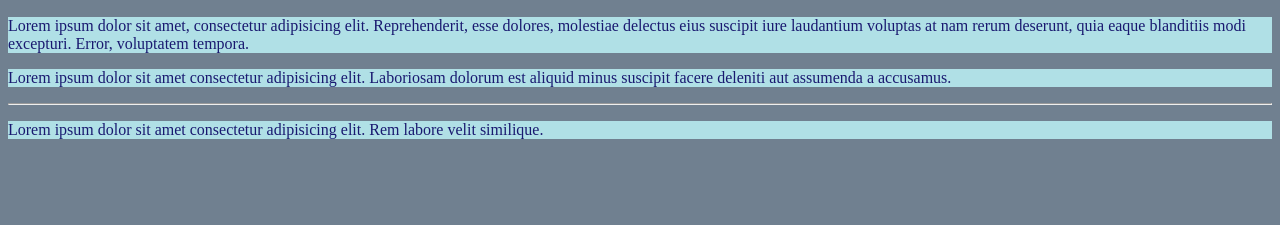
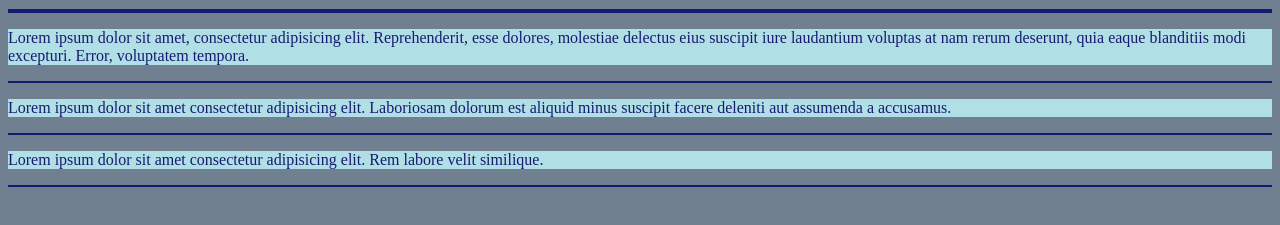
Before and after one commit to dgaleana1/Third-Website, a plain HTML site: page index.html in a window 1280 px wide. Shown: the part 417-642 px from the top of the page. Drawn offline with Linux system fonts and the light colour scheme.

Commit message:
horizontal lines

```diff
--- a/index.html
+++ b/index.html
@@ -14,12 +14,19 @@
 
         <img src=" https://t4.ftcdn.net/jpg/03/16/15/19/360_F_316151909_z9VPw38gw7z6xOd4vVE3iUHiOTldcY7R.jpg" alt="" width="400px" height="300px">
 
+        <hr id="specialhr">
+
         <p id="special"> Lorem ipsum dolor sit amet, consectetur adipisicing elit. Reprehenderit, esse dolores, molestiae delectus eius suscipit iure laudantium voluptas at nam rerum deserunt, quia eaque blanditiis modi excepturi. Error, voluptatem tempora.</p>
+
+        <hr>
 
         <p id="special2"> Lorem ipsum dolor sit amet consectetur adipisicing elit. Laboriosam dolorum est aliquid minus suscipit facere deleniti aut assumenda a accusamus.</p>
 
         <hr>
 
         <p id="special3">Lorem ipsum dolor sit amet consectetur adipisicing elit. Rem labore velit similique.</p>
+
+        <hr>
+
     </body>
 </html>
--- a/style.css
+++ b/style.css
@@ -29,3 +29,11 @@ img{
     color:#191970;
     background-color:#B0E0E6
 }
+
+hr{
+    border:1px solid #191970;
+}
+
+#specialhr{
+    border: 2px solid #191970;
+}
```
